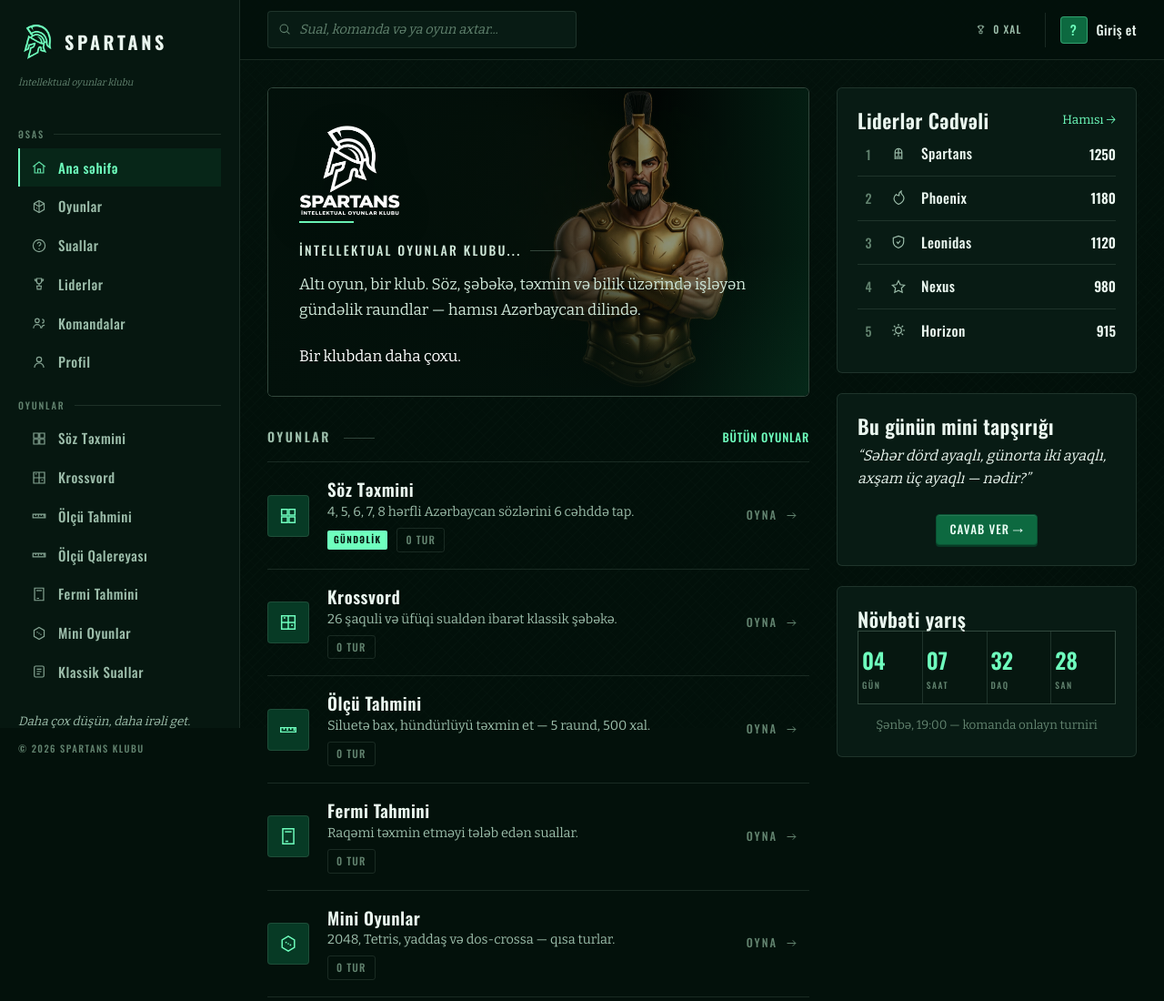
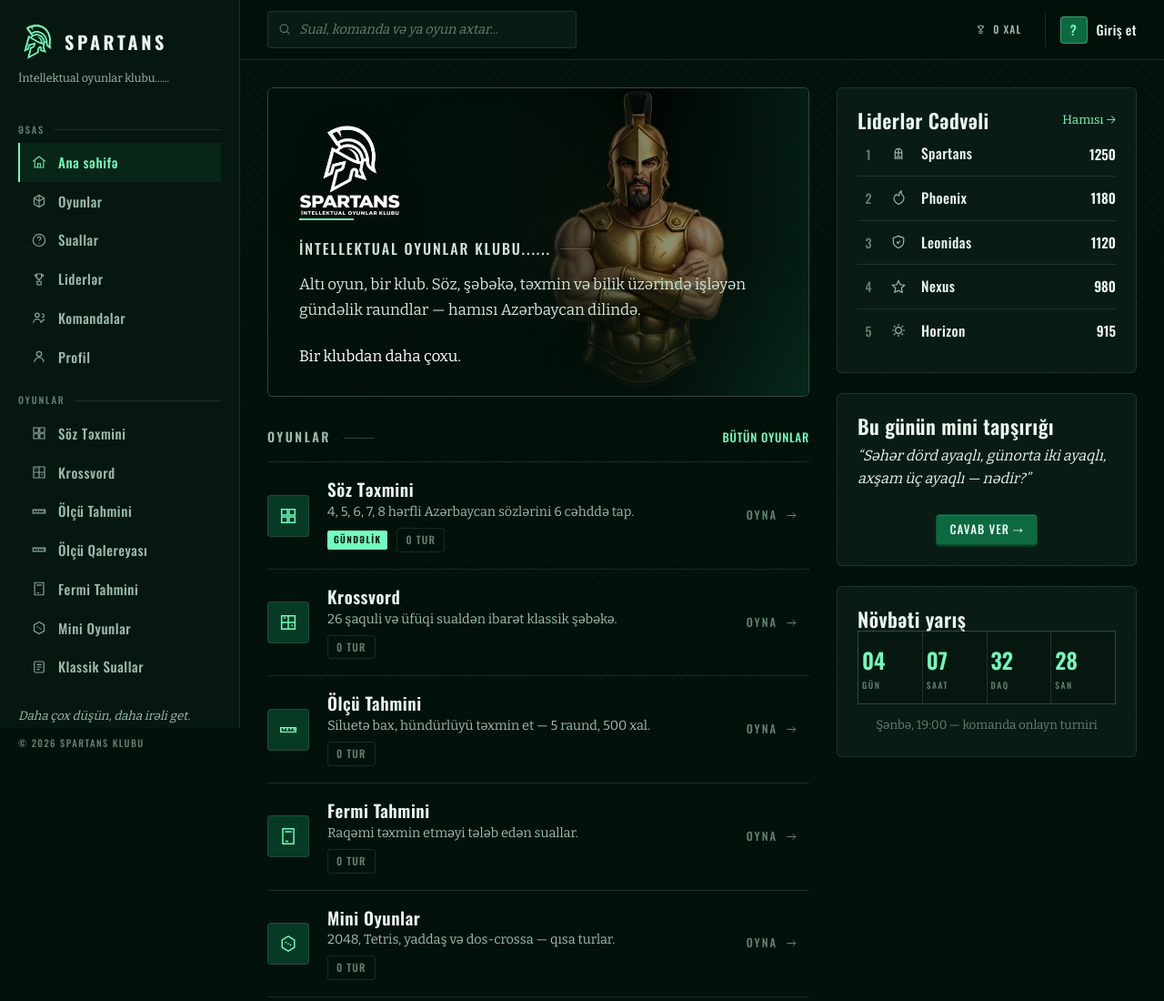
Before and after one commit to Eldar-test-web/spartas, a plain HTML site: page index.html in a window 1280 px wide. Shown: the top 1100 px of the page at 91% size. Drawn offline with Linux system fonts and the light colour scheme.

Commit message:
SPARTANS: klub başlığını böyük şriftlə yenilə

```diff
--- a/assets/css/main.css
+++ b/assets/css/main.css
@@ -133,8 +133,8 @@ code { font-family: var(--f-mono); font-size: .86em; background: var(--panel-2);
   letter-spacing: .18em; color: var(--text); margin: 0; line-height: 1;
 }
 .brand-sub {
-  font-family: var(--f-body); font-size: 10.5px; font-style: italic; letter-spacing: 0;
-  text-transform: none; color: var(--stone-dim); margin: 5px 0 0; white-space: nowrap;
+  grid-column: 1 / -1; font-family: var(--f-body); font-size: 12.5px; font-style: normal; letter-spacing: 0;
+  text-transform: none; color: var(--stone); margin: 1px 0 0; line-height: 1.25;
 }
 
 .nav { display: flex; flex-direction: column; }
@@ -384,7 +384,7 @@ p.lead { color: var(--stone); font-size: 16.5px; max-width: 66ch; margin: 0; }
 .hero-inner { position: relative; z-index: 2; padding: 34px 34px 30px; max-width: 560px; }
 .hero h1 { font-size: clamp(34px, 5vw, 56px); margin: 0 0 14px; }
 .hero p { color: #cfe7d8; margin: 0 0 24px; font-size: 17px; max-width: 46ch; }
-.hero .eyebrow { font-size: 14px; letter-spacing: .16em; margin-bottom: 12px; }
+.hero .eyebrow { font-size: 16px; letter-spacing: .12em; margin-bottom: 12px; }
 .hero .hero-tagline {
   margin: 0; color: #fff;
   font: 400 17px/1.55 "Bitter", serif;
--- a/assets/js/app.js
+++ b/assets/js/app.js
@@ -122,7 +122,7 @@ SP.renderShell = () => {
       <a class="brand" href="index.html">
         <img src="assets/img/logo-mark-mint.png" alt="SPARTANS emblem — Spartan dəyənəyi" width="74" height="74">
         <span class="brand-name">SPARTANS</span>
-        <span class="brand-sub">İntellektual oyunlar klubu</span>
+        <span class="brand-sub">İntellektual oyunlar klubu......</span>
       </a>
       <nav class="nav" aria-label="Əsas naviqasiya">${navHtml}</nav>
       <div class="side-foot">
--- a/index.html
+++ b/index.html
@@ -31,7 +31,7 @@
             <img class="hero-logo" src="assets/img/logo-full-transparent.png" alt="SPARTANS loqosu" width="512" height="512">
             <div class="hero-inner">
               <div class="hero-rule"></div>
-              <p class="eyebrow">İntellektual oyunlar klubu...</p>
+              <p class="eyebrow">İntellektual oyunlar klubu......</p>
               <p>Altı oyun, bir klub. Söz, şəbəkə, təxmin və bilik üzərində işləyən gündəlik raundlar — hamısı Azərbaycan dilində.</p>
               <p class="hero-tagline">Bir klubdan daha çoxu.</p>
             </div>
```
